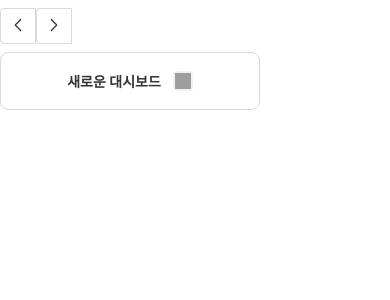
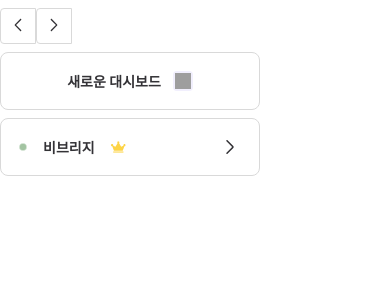
Before and after one commit to sprint-part3-team1/Planyang, a Next.js app: page /main in a window 390 px wide. Shown: the top 300 px of the page. Built offline with nearby package versions, Linux system fonts and the light colour scheme; grey boxes are pictures that could not be loaded.

Commit message:
feat : 대시보드 버튼 구현

```diff
--- a/src/app/(route)/main/page.tsx
+++ b/src/app/(route)/main/page.tsx
@@ -3,6 +3,7 @@ import AddDashBoardButton from '@/app/_components/Button/AddDashBoardButton/AddD
 import AddTodoButton from '@/app/_components/Button/AddTodoButton/AddTodoButton';
 import ArrowButton from '@/app/_components/Button/ArrowButton/ArrowButton';
 import ConfirmButton from '@/app/_components/Button/ConfirmButton/ConfirmButton';
+import DashBoardButton from '@/app/_components/Button/DashBoardButton/DashBoardButton';
 import DeleteButton from '@/app/_components/Button/DeleteButton/DeleteButton';
 import DeleteDashBoardButton from '@/app/_components/Button/DeleteDashBoardButton/DeleteDashBoardButton';
 import LoginButton from '@/app/_components/Button/LoginButton/LoginButton';
@@ -20,6 +21,9 @@ export default function Main() {
       <ArrowButton />
       <br />
       <AddDashBoardButton />
+      <br />
+      <br />
+      <DashBoardButton />
     </>
   );
 }
--- /dev/null
+++ b/src/app/_components/Button/DashBoardButton/DashBoardButton.module.css
@@ -0,0 +1,59 @@
+.dashBoardButton {
+  width: 33.2rem;
+  height: 7rem;
+  padding: 1.8rem;
+  border-radius: 0.8rem;
+  border: 0.1rem solid var(--gray_D9D9D9);
+  background: var(--white_FFFFFF);
+}
+
+.content {
+  display: flex;
+  width: 29.2103rem;
+  justify-content: space-between;
+  align-items: center;
+  color: var(--black_333236);
+  font-family: Pretendard;
+  font-size: var(--font16);
+  font-style: normal;
+  font-weight: var(--bold);
+  line-height: normal;
+}
+
+.nameFrame {
+  display: flex;
+  align-items: center;
+  gap: 1.6rem;
+}
+
+@media (max-width: 1023px) {
+  .dashBoardButton {
+    width: 24.7rem;
+    height: 6.8rem;
+  }
+  .content {
+    width: 20.659rem;
+  }
+
+  #crown {
+    width: 1.759rem;
+    height: 1.4rem;
+  }
+}
+
+@media (max-width: 767px) {
+  .dashBoardButton {
+    width: 26rem;
+    height: 5.8rem;
+  }
+
+  .content {
+    font-size: var(--font14);
+    width: 22rem;
+  }
+
+  #crown {
+    width: 1.5077rem;
+    height: 1.2rem;
+  }
+}
--- /dev/null
+++ b/src/app/_components/Button/DashBoardButton/DashBoardButton.tsx
@@ -0,0 +1,34 @@
+import Image from 'next/image';
+import styles from './DashBoardButton.module.css';
+
+const DashBoardButton = () => {
+  const PROFILE_ELLIPSE_ICON_SRC = '/assets/icons/profileEllipse.svg';
+  const CROWN_ICON_SRC = '/assets/icons/crown.svg';
+  const RIGHT_ARROW = '/assets/icons/rightArrow.svg';
+  return (
+    <button type="button" className={styles.dashBoardButton}>
+      <div className={styles.content}>
+        <div className={styles.nameFrame}>
+          <Image
+            width={8}
+            height={8}
+            src={PROFILE_ELLIPSE_ICON_SRC}
+            alt="profileEllipse"
+          />
+          비브리지
+          <Image
+            id={styles.crown}
+            width={20.103}
+            height={16}
+            src={CROWN_ICON_SRC}
+            alt="crown"
+          />
+        </div>
+
+        <Image width={18} height={18} src={RIGHT_ARROW} alt="crown" />
+      </div>
+    </button>
+  );
+};
+
+export default DashBoardButton;
```
